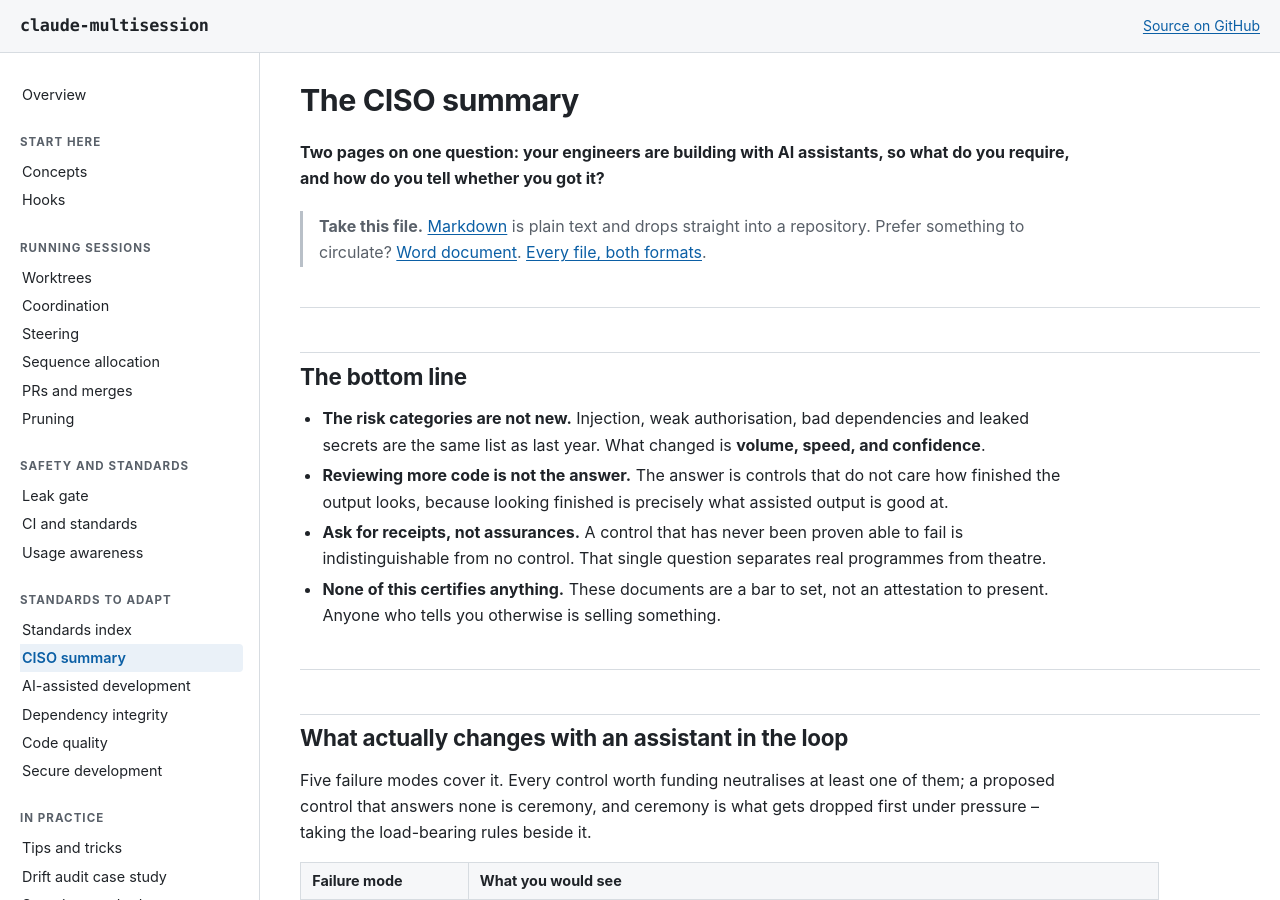
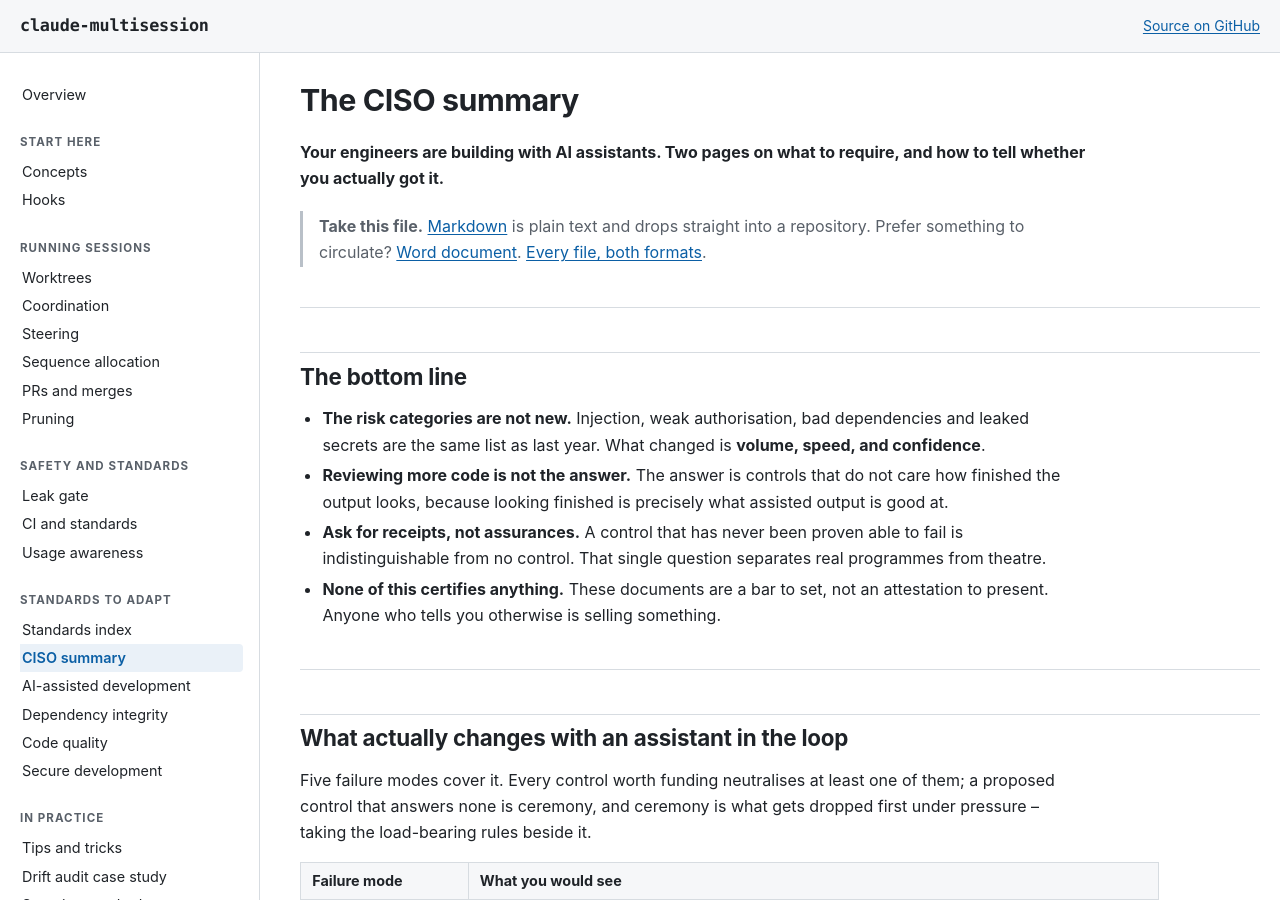
Before and after one commit to wshallwshall/claude-multisession, a Jekyll site: the page built from docs/standards/CISO-SUMMARY.md, in a window 1280 px wide and 900 px high. Built offline with Jekyll 4.4.1, drawn with Linux system fonts in a browser that asks for light colours; our own code applies the rules of GitHub Pages for plain Markdown files.

Commit message:
docs(standards): the CISO summary's opening line promised one question and asked two
"Two pages on one question: ... so what do you require, and how do you tell
whether you got it?" announced a single question and then asked two, inside one
sentence carrying a colon, a comma splice and a trailing clause.

Now two short sentences: the situation, then what the document does about it.
"Your engineers are building with AI assistants. Two pages on what to require,
and how to tell whether you actually got it." Same content, same length signal,
readable at a glance -- which is the whole premise of a summary aimed at someone
who will skim it once.

Word copy regenerated. Verified: check-ascii clean, all seven test files pass.

```diff
--- a/docs/standards/CISO-SUMMARY.md
+++ b/docs/standards/CISO-SUMMARY.md
@@ -1,7 +1,7 @@
 # The CISO summary
 
-**Two pages on one question: your engineers are building with AI assistants, so what do you
-require, and how do you tell whether you got it?**
+**Your engineers are building with AI assistants. Two pages on what to require, and how to tell
+whether you actually got it.**
 
 > **Take this file.** [Markdown](https://raw.githubusercontent.com/wshallwshall/claude-multisession/main/docs/standards/CISO-SUMMARY.md)
 > is plain text and drops straight into a repository. Prefer something to circulate?
```
Also changed, not shown: 1 other file.
